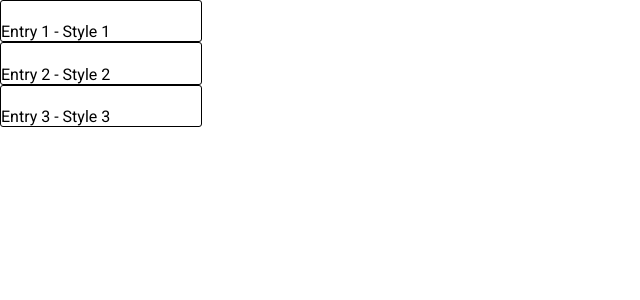
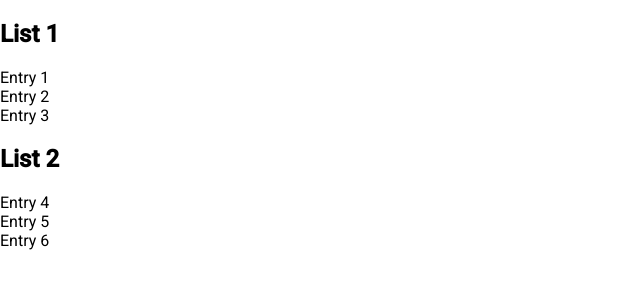
Before and after one commit to PierreDugue/sortingCards, an Angular app: page / in a window 1280 px wide. Shown: the top 300 px of the page, without its empty margins (0-640 px from the left). Built offline with nearby package versions, Linux system fonts and the light colour scheme.

Commit message:
Add drag and drop

```diff
--- /dev/null
+++ b/src/app/cards-manager.service.ts
@@ -0,0 +1,19 @@
+import { Injectable } from '@angular/core';
+
+@Injectable({
+  providedIn: 'root'
+})
+export class CardsManagerService {
+
+  public list = [
+    { title: 'Entry 1', style: 'Style 1' },
+    { title: 'Entry 2', style: 'Style 2' },
+    { title: 'Entry 3', style: 'Style 3' },
+  ];
+
+  constructor() { }
+
+  getItemList() {
+    return this.list;
+  }
+}
--- a/src/app/main/main.component.html
+++ b/src/app/main/main.component.html
@@ -1,3 +1,17 @@
-<div *ngFor="let item of list">
-  <app-card [item]="item"></app-card>
+<div cdkDropListGroup>
+  <div class="example-container">
+    <h2>List 1</h2>
+
+    <div cdkDropList [cdkDropListData]="list" class="example-list" (cdkDropListDropped)="drop($event)">
+      <div class="example-box" *ngFor="let item of list" cdkDrag>{{item.title}}</div>
+    </div>
+  </div>
+
+  <div class="example-container">
+    <h2>List 2</h2>
+
+    <div cdkDropList [cdkDropListData]="list2" class="example-list" (cdkDropListDropped)="drop($event)">
+      <div class="example-box" *ngFor="let item of list2" cdkDrag>{{item.title}}</div>
+    </div>
+  </div>
 </div>
--- a/src/app/main/main.component.scss
+++ b/src/app/main/main.component.scss
@@ -0,0 +1,5 @@
+.drop-zone {
+    width: 500px;
+    height: 500px;
+    border: solid 1px black;
+}
--- a/src/app/main/main.component.ts
+++ b/src/app/main/main.component.ts
@@ -1,4 +1,6 @@
 import { Component, OnInit } from '@angular/core';
+import { CardsManagerService } from '../cards-manager.service';
+import { CdkDragDrop, moveItemInArray, transferArrayItem } from '@angular/cdk/drag-drop';
 
 @Component({
   selector: 'app-main',
@@ -7,16 +9,28 @@ import { Component, OnInit } from '@angular/core';
 })
 export class MainComponent implements OnInit {
 
-  public list = [
-    {title: 'Entry 1', style: 'Style 1'},
-    {title: 'Entry 2', style: 'Style 2'},
-    {title: 'Entry 3', style: 'Style 3'},
+  public list;
+  public list2 = [
+    { title: 'Entry 4', style: 'Style 1' },
+    { title: 'Entry 5', style: 'Style 2' },
+    { title: 'Entry 6', style: 'Style 3' },
   ];
 
-  constructor() { }
+  constructor(private cardManagerService: CardsManagerService) { }
 
   ngOnInit() {
+    this.list = this.cardManagerService.getItemList();
+  }
 
+  drop(event: CdkDragDrop<string[]>) {
+    if (event.previousContainer === event.container) {
+      moveItemInArray(event.container.data, event.previousIndex, event.currentIndex);
+    } else {
+      transferArrayItem(event.previousContainer.data,
+        event.container.data,
+        event.previousIndex,
+        event.currentIndex);
+    }
   }
 
 }
```
Also changed, not shown: 2 other files (tests, documents, lock files or other folders).
